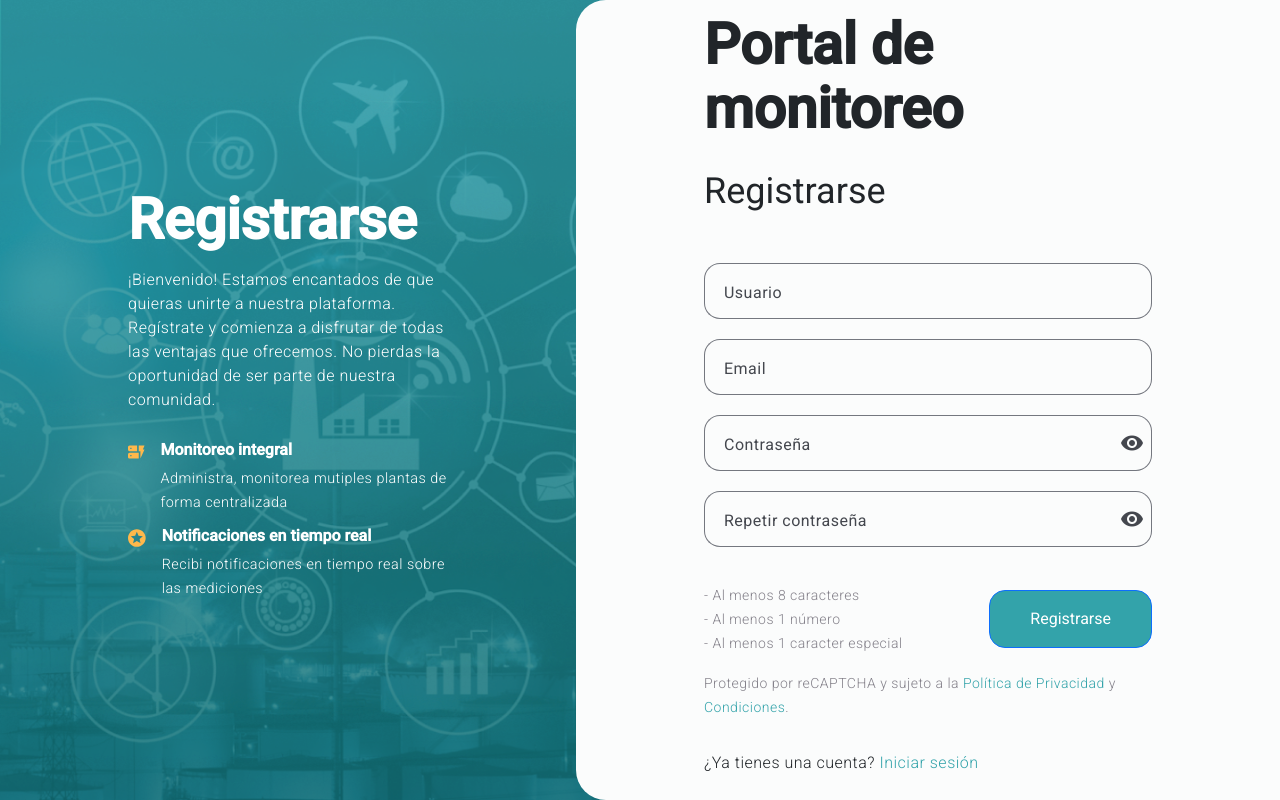
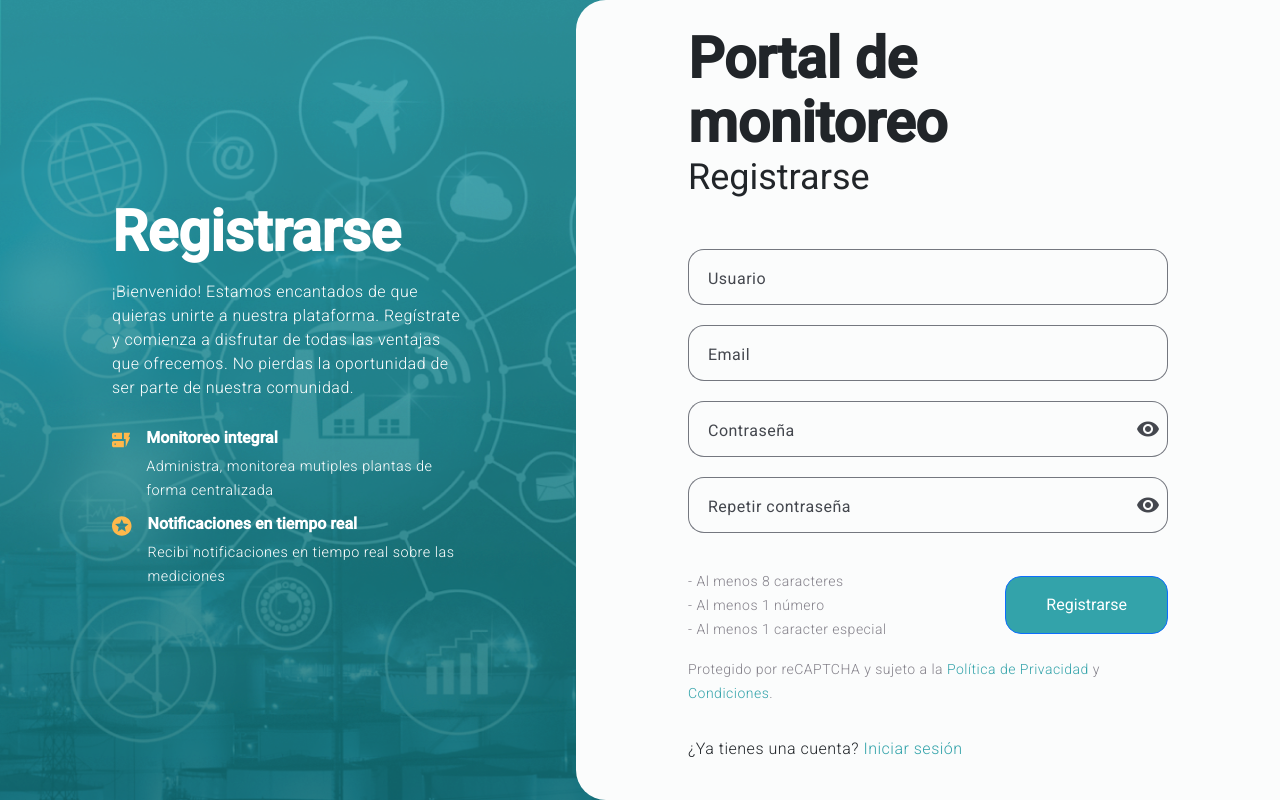
Before and after one commit to NachoGallo7/techforb-challenge-fe, an Angular app: page / in a window 1280 px wide. Built offline with nearby package versions, Linux system fonts and the light colour scheme.

Commit message:
- Various style changes

```diff
--- a/src/app/components/register-user/register-user.component.css
+++ b/src/app/components/register-user/register-user.component.css
@@ -16,10 +16,9 @@
 }
 /* REGISTRATION INFO */
 .registration-info{
-  flex-grow: 1;
-  flex-shrink: 1;
+  flex: 1 1 45%;
   color: white;
-  padding: 0 8rem;
+  padding: 0 7rem;
   flex-direction: column;
   justify-content: center;
 }
@@ -55,15 +54,16 @@
 
 /* REGISTRATION FORM */
 .registration-form-container{
-  flex: 1 0 55%;
+  flex: 1 1 55%;
   flex-direction: column;
   justify-content: center;
   background-color: var(--form-bg-color);
   border-radius: 30px 0 0 30px;
-  padding: 0 8rem;
+  padding: 0 7rem;
 }
   .registration-form-container h1{
     font-weight: bold;
+    margin: 0;
   }
   .registration-form-container small{
     color: var(--small-text-color);
@@ -93,3 +93,5 @@
   .login-cta{
     margin-top: 2rem;
   }
+
+/* BREAKPOINTS */
--- a/src/styles.css
+++ b/src/styles.css
@@ -6,11 +6,9 @@
   --small-text-color: #84818A;
   --anchor-text-color: #33A3AA;
   --button-bg-color: #33A3AA;
+  /* font-size: .9rem; */
 }
 
-HTML, body{
-  height: 100%;
-}
 html, body { height: 100%; }
 body { margin: 0; font-family: Roboto, "Helvetica Neue", sans-serif; }
 
```
